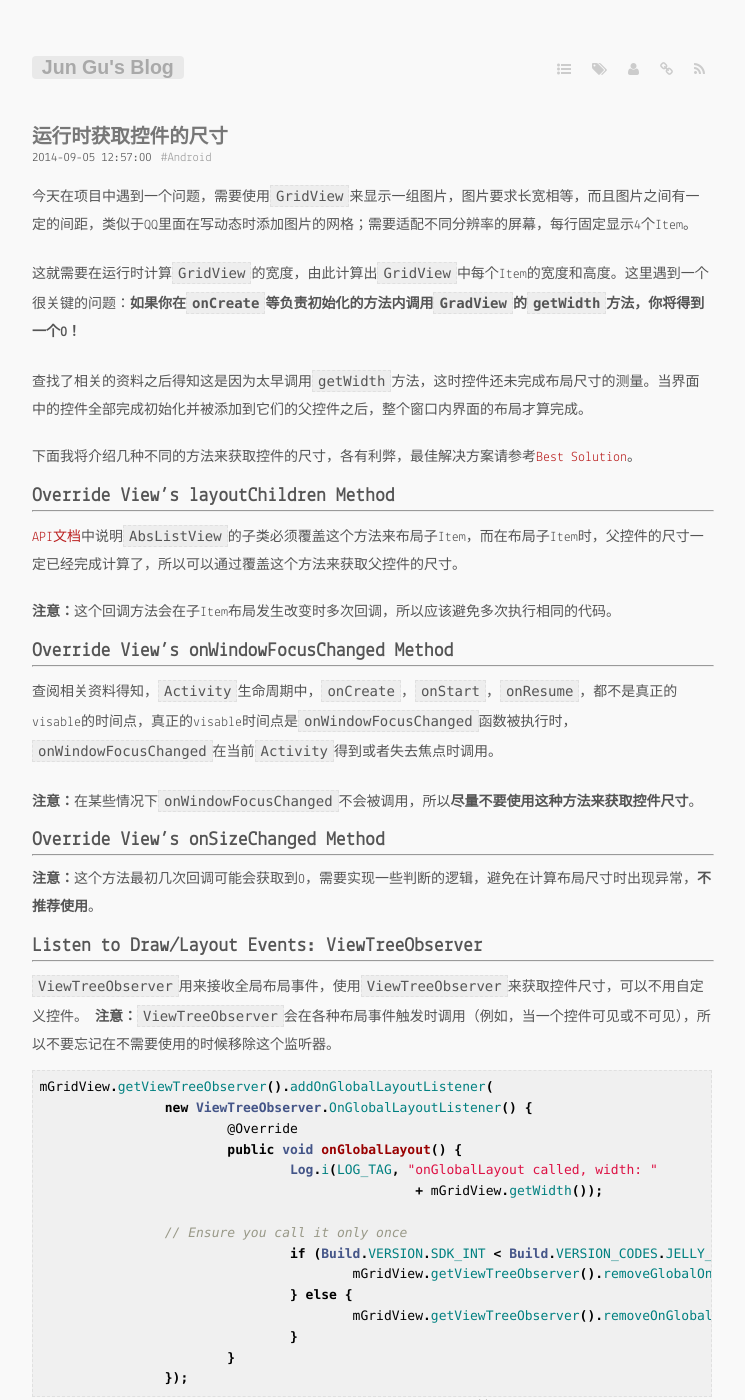
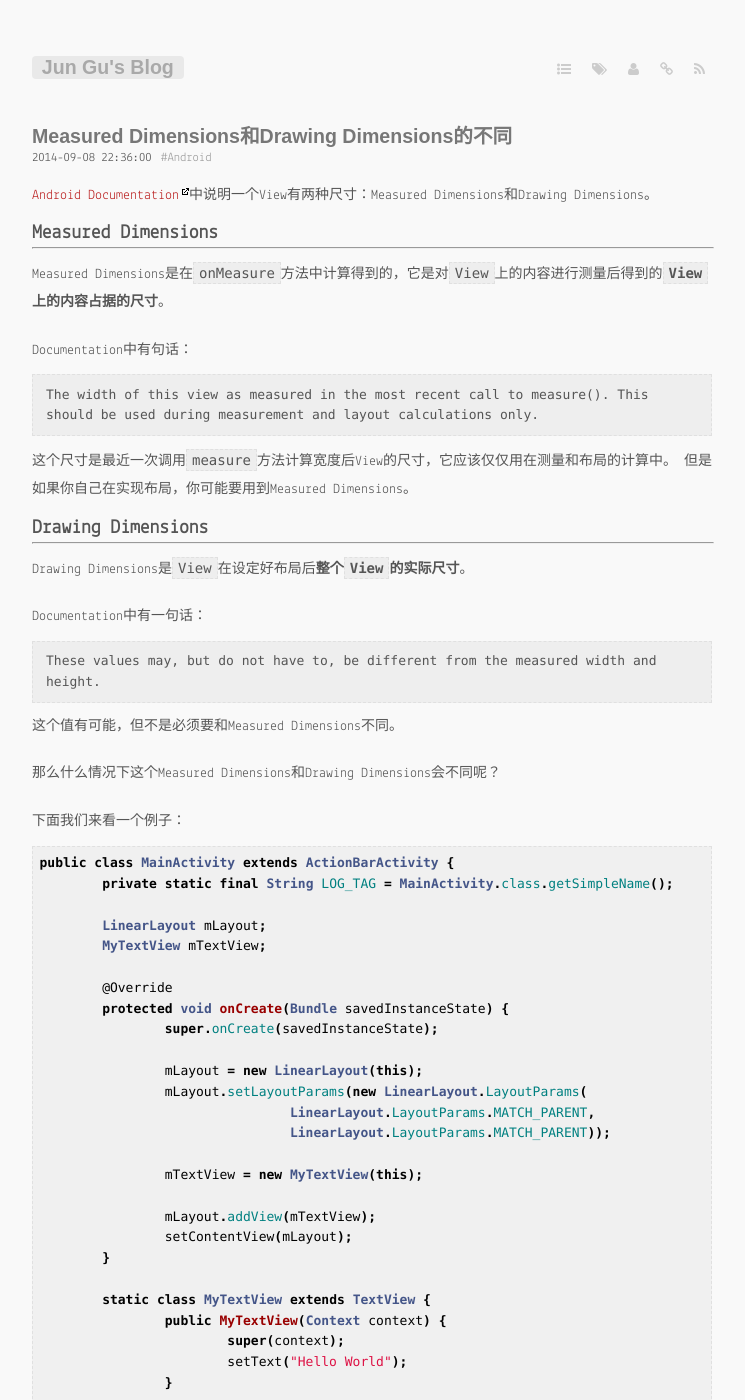
Before and after one commit to 2dxgujun/2dxgujun.github.com, a Jekyll site: the page built from index.md, in a window 1280 px wide and 1400 px high. Shown: the whole window, without its empty margins (268-1013 px from the left). Built offline with Jekyll 4.4.1, drawn with Linux system fonts in a browser that asks for light colours; some web fonts are replaced; Markdown is read by kramdown in place of the engine named in the settings; some of the changed text lies outside the part shown.

Commit message:
Rename post and New post

```diff
--- a/_posts/2014-09-06-Measure-at-Runtime.md
+++ b/_posts/2014-09-06-Get-Drawing-Dimensions-after-Layout.md
@@ -1,9 +1,9 @@
 ---
-title: 运行时获取控件的尺寸
+title: 正确地获取控件布局尺寸的方法
 layout: post
 guid: 2014090501
 date: 2014-09-05 12:57:00
-description: 介绍几种在运行时获得控件大小的方法
+description:
 tags:
   - Android
 ---
--- /dev/null
+++ b/_posts/2014-09-08-Difference-between-Measured-Dimensions-and-Drawing-Dimensions.md
@@ -0,0 +1,146 @@
+---
+title: Measured Dimensions和Drawing Dimensions的不同
+layout: post
+guid: 2014090801
+date: 2014-09-08 22:36:00
+description:
+tags:
+  - Android
+---
+
+[Android Documentation](http://developer.android.com/reference/android/view/View.html#SizePaddingMargins)中说明一个View有两种尺寸：Measured Dimensions和Drawing Dimensions。
+
+#Measured Dimensions
+---
+Measured Dimensions是在`onMeasure`方法中计算得到的，它是对`View`上的内容进行测量后得到的**`View`上的内容占据的尺寸**。
+
+Documentation中有句话：
+> The width of this view as measured in the most recent call to measure(). This should be used during measurement and layout calculations only.
+
+这个尺寸是最近一次调用`measure`方法计算宽度后View的尺寸，它应该仅仅用在测量和布局的计算中。
+但是如果你自己在实现布局，你可能要用到Measured Dimensions。
+
+
+#Drawing Dimensions
+---
+Drawing Dimensions是`View`在设定好布局后**整个`View`的实际尺寸**。
+
+Documentation中有一句话：
+> These values may, but do not have to, be different from the measured width and height.
+
+这个值有可能，但不是必须要和Measured Dimensions不同。
+
+
+
+那么什么情况下这个Measured Dimensions和Drawing Dimensions会不同呢？
+
+下面我们来看一个例子：
+
+{% highlight java %}
+public class MainActivity extends ActionBarActivity {
+	private static final String LOG_TAG = MainActivity.class.getSimpleName();
+
+	LinearLayout mLayout;
+	MyTextView mTextView;
+
+	@Override
+	protected void onCreate(Bundle savedInstanceState) {
+		super.onCreate(savedInstanceState);
+
+		mLayout = new LinearLayout(this);
+		mLayout.setLayoutParams(new LinearLayout.LayoutParams(
+				LinearLayout.LayoutParams.MATCH_PARENT,
+				LinearLayout.LayoutParams.MATCH_PARENT));
+
+		mTextView = new MyTextView(this);
+
+		mLayout.addView(mTextView);
+		setContentView(mLayout);
+	}
+
+	static class MyTextView extends TextView {
+		public MyTextView(Context context) {
+			super(context);
+			setText("Hello World");
+		}
+
+		@Override
+		protected void onDraw(Canvas canvas) {
+			super.onDraw(canvas);
+			Log.i(LOG_TAG, "width: " + getWidth() + ", height: " + getHeight());
+			Log.i(LOG_TAG, "measuredWidth: " + getMeasuredWidth()
+					+ ", measuredHeight: " + getMeasuredHeight());
+		}
+	}
+}
+{% endhighlight %}
+
+Log Info:
+> width: 107, height: 29
+
+> measuredWidth: 107, measuredHeight: 29
+
+这里在`LinearLayout`里添加了一个`TextView`，如果要得到`TextView`的宽，那么是要在`TextView`添加到`LinearLayout`后再获取值，这里放在`onDraw`方法中。在一个`View`初始化时，即在构造函数当中我们是得不到`View`的实际大小的；`getWidth`和`getMeasuredWidth`方法得到的结果都是0，这是因为这个`View`还未完成布局尺寸的测量，当然也就没有完成布局了。关于如何正确地获取控件布局尺寸的方法，请参考[我的另一篇博文](http://2dxgujun.github.io/09-05-2014/Get-Drawing-Dimensions-after-Layout.html)。
+
+可以看到Measured Dimensions和Drawing Dimensions是一样的，说明这个`TextView`实际尺寸和根据内容测量出来的尺寸是一致的。事实也正是如此，这个`TextView`的宽和高默认被初始化成`ViewGroup.LayoutParams.WRAP_CONTENT`，它的Measured Dimensions就是"Hello World"这个字符串的所占的宽高；因为这个`TextView`被完整的放置在`LinearLayout`中，Drawing Dimensions也就是内容的宽高。
+
+
+
+下面将对上面的例子做一下修改。
+{% highlight java %}
+public class MainActivity extends ActionBarActivity {
+	private static final String LOG_TAG = MainActivity.class.getSimpleName();
+
+	MyTextView mTextView;
+
+	@Override
+	protected void onCreate(Bundle savedInstanceState) {
+		super.onCreate(savedInstanceState);
+		mTextView = new MyTextView(this);
+		setContentView(mTextView);
+	}
+
+	static class MyTextView extends TextView {
+		public MyTextView(Context context) {
+			super(context);
+			setText("Hello World");
+		}
+
+		@Override
+		protected void onDraw(Canvas canvas) {
+			super.onDraw(canvas);
+			measure(0, 0);
+			Log.i(LOG_TAG, "width: " + getWidth() + ", height: " + getHeight());
+			Log.i(LOG_TAG, "measuredWidth: " + getMeasuredWidth()
+					+ ", measuredHeight: " + getMeasuredHeight());
+		}
+	}
+}
+{% endhighlight %}
+
+Log Info:
+> width: 480, height: 690
+
+> measuredWidth: 107, measuredHeight: 29
+
+这里直接把`TextView`设置成`Activity`的`ContentView`。
+看一下`setContentView`方法的文档：
+
+> Set the activity content to an explicit view. This view is placed directly into the activity's view hierarchy. It can itself be a complex view hierarchy. **When calling this method, the layout parameters of the specified view are ignored. Both the width and the height of the view are set by default to ViewGroup.LayoutParams.MATCH_PARENT.** To use your own layout parameters, invoke setContentView(android.view.View, android.view.ViewGroup.LayoutParams) instead.
+
+调用这个方法，指定的`View`的`LayoutParams`会被忽略，并且宽和高都会被设置成`ViewGroup.LayoutParams.MATCH_PARENT`。
+也就是说这个`TextView`添加到`Activity`后，它的布局方案就是填充满整个`Activity`。
+
+
+此时的Drawing Dimensions是`TextView`的实际尺寸，也就是屏幕的大小；而Measured Dimensions是`TextView`内的文字"Hello World"占的大小。
+
+
+<br/>
+参考：
+
+1. [Android 一张图理解getWidth和getMeasuredWidth](http://blog.sina.com.cn/s/blog_6e519585010152s5.html)
+2. [Android getWidth和getMeasuredWidth的正解](http://blog.csdn.net/wotoumingzxy/article/details/7760935)
+3. [What is the difference between getWidth/heigth() and getMeasuredWidth/Heigth() in Android SDK?](http://stackoverflow.com/questions/8657540/what-is-the-difference-between-getwidth-heigth-and-getmeasuredwidth-heigth-i)
+4. [Size, padding and margins](http://developer.android.com/reference/android/view/View.html#SizePaddingMargins)
+
+本文出自[2dxgujun](http://github.com/2dxgujun)，转载时请注明出处及相应链接。
```
